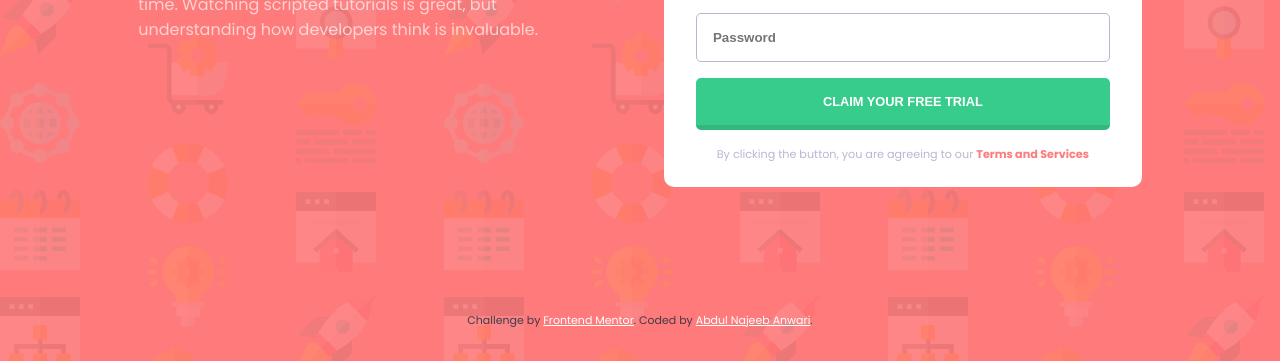
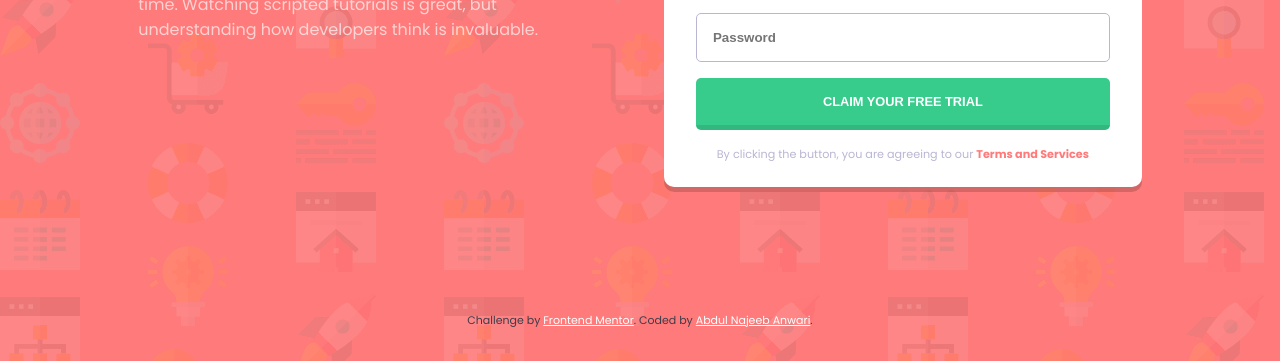
Before and after one commit to najeeb-anwari/intro-component-with-signup-form-using-grid, a plain HTML site: page index.html in a window 1280 px wide. Shown: the part 439-800 px from the top of the page. Drawn offline with Linux system fonts and the light colour scheme; files whose address does not match are found by name.

Commit message:
Added box-shaddow to form element

```diff
--- a/css/app.css
+++ b/css/app.css
@@ -120,6 +120,7 @@ form {
     gap: 1rem;
     border-radius: 10px;
     margin: 2rem 0;
+    box-shadow: 0 5px 0 0 rgba(0, 0, 0, 0.164);
 }
 
 form input {
```
